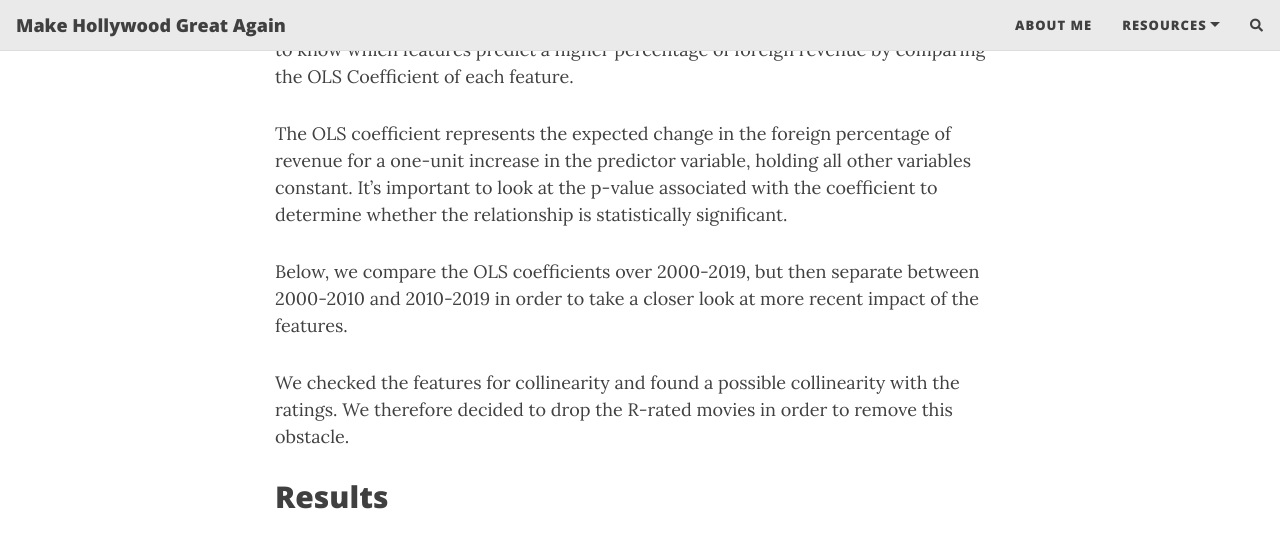
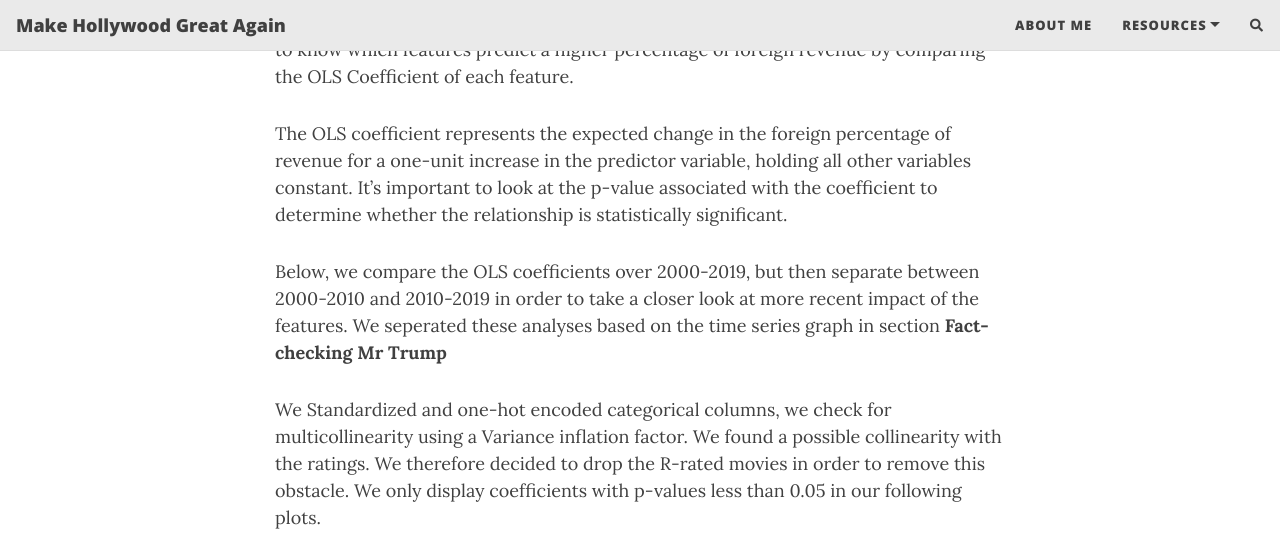
Before and after one commit to epfl-ada/ada-2024-project-thelordsofdata, a Jekyll site: the page built from index.md, in a window 1280 px wide and 900 px high, scrolled down 8866 px, cut to the strip 0-539 px from the top of the window. Built offline with Jekyll 4.4.1, drawn with Linux system fonts in a browser that asks for light colours; nearby versions of some CDN libraries; comment, search, counter and statistics services are not loaded.

Commit message:
adding to ameers part

```diff
--- a/index.md
+++ b/index.md
@@ -171,9 +171,9 @@ Now that we have explored at the distribution and relationships between the budg
 
 The OLS coefficient represents the expected change in the foreign percentage of revenue for a one-unit increase in the predictor variable, holding all other variables constant. It's important to look at the p-value associated with the coefficient to determine whether the relationship is statistically significant.
 
-Below, we compare the OLS coefficients over 2000-2019, but then separate between 2000-2010 and 2010-2019 in order to take a closer look at more recent impact of the features.
+Below, we compare the OLS coefficients over 2000-2019, but then separate between 2000-2010 and 2010-2019 in order to take a closer look at more recent impact of the features. We seperated these analyses based on the time series graph in section **Fact-checking Mr Trump**
 
-We checked the features for collinearity and found a possible collinearity with the ratings. We therefore decided to drop the R-rated movies in order to remove this obstacle.
+We Standardized and one-hot encoded categorical columns, we check for multicollinearity using a Variance inflation factor. We found a possible collinearity with the ratings. We therefore decided to drop the R-rated movies in order to remove this obstacle. We only display coefficients with p-values less than 0.05 in our following plots.
 
 ## Results
 {% include OLS_features_all_years.html %}
```
